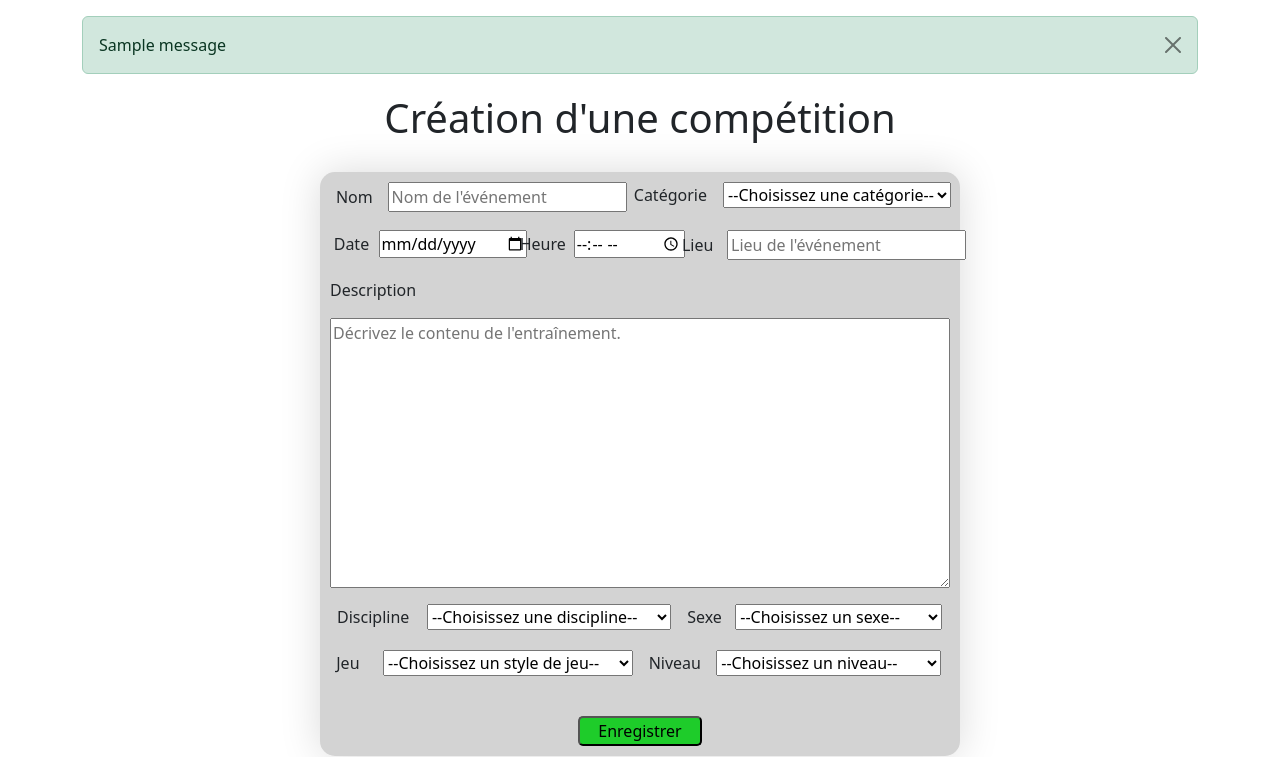
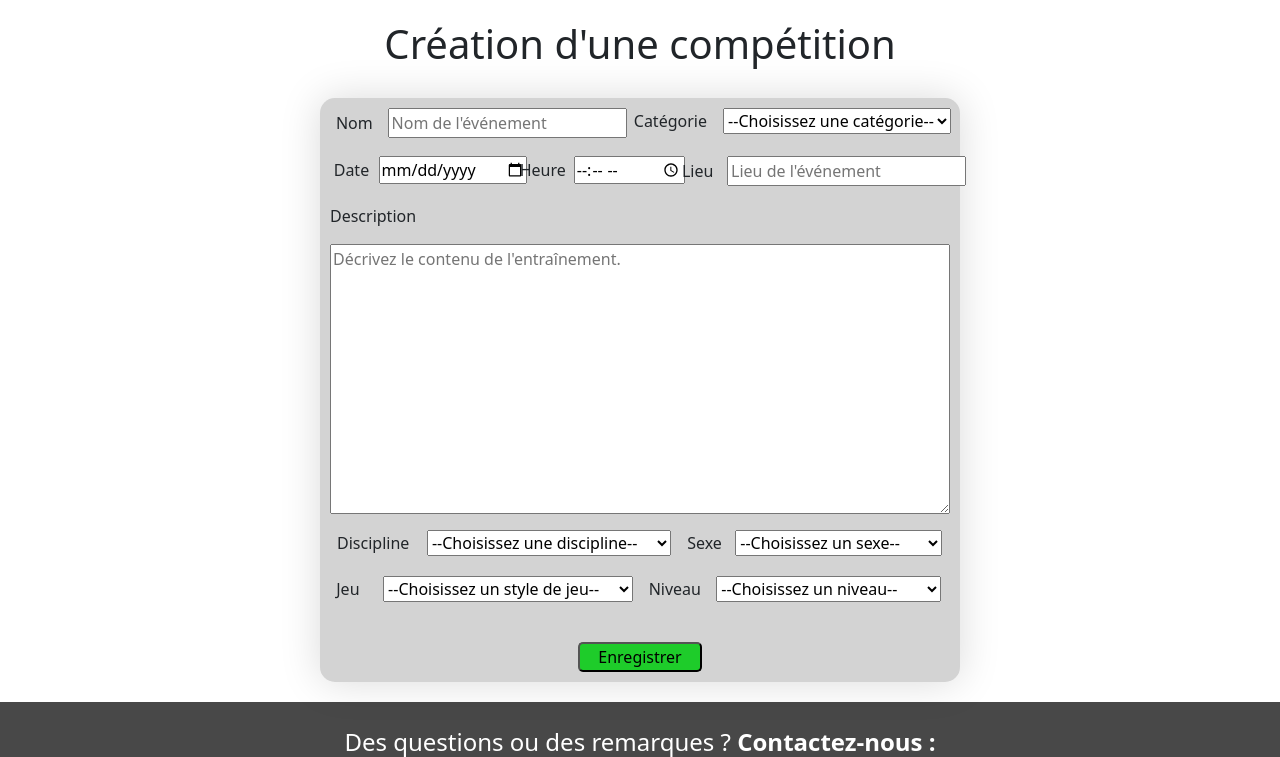
Before and after one commit to Bertili-Erwann/SAE3.01_Projet, a Flask app: page /admin/creation_competition in a window 1280 px wide. Shown: the part 124-881 px from the top of the page. Run offline with Flask 3, Linux system fonts and the light colour scheme; a user stored in the database is signed in; tables that the repository leaves empty hold one stand-in row (values such as "Sample post"); one stand-in notice (Sample message) is shown.

Commit message:
Mise à jour de plusieurs points

```diff
--- a/escrimeBlois/templates/admin_crea_comp.html
+++ b/escrimeBlois/templates/admin_crea_comp.html
@@ -2,18 +2,6 @@
 <main id="admin_nav" role="admin_nav" class="container-fluid p-0">
   {% include "admin_nav_bar.html" %}
 </main>
-{% with messages = get_flashed_messages(with_categories=true) %}
-{% if messages %}
-<div class="container mt-3">
-{% for category, message in messages %}
-<div class="alert alert-{{ 'danger' if category == 'error' else 'success' }} alert-dismissible fade show" role="alert">
-{{ message }}
-<button type="button" class="btn-close" data-bs-dismiss="alert" aria-label="Close"></button>
-</div>
-{% endfor %}
-</div>
-{% endif %}
-{% endwith %}
 <div>
     <form action="{{ url_for('admin_comp') }}" method="POST">
         <h1 id="event_creation_title">Création d'une compétition</h1>
--- a/escrimeBlois/templates/calendrier_event.html
+++ b/escrimeBlois/templates/calendrier_event.html
@@ -3,9 +3,7 @@
 {% block section_event %}
 
 <div id='blank_space'></div>
-<div class="result-page-title">
-        <h2>Évènement - Calendrier</h2>
-    </div>
+<h1 id="event_creation_title">Calendrier des événements</h1>
 <div class="calendar-container">
 
     <form action="{{ url_for('calendrier') }}" method="GET">
--- a/escrimeBlois/templates/resultat.html
+++ b/escrimeBlois/templates/resultat.html
@@ -3,9 +3,7 @@
 {% block section_event %}
 <div id='blank_space'></div>
 <div class="result-page-container">
-    <div class="result-page-title">
-        <h2>Évènement - Résultats</h2>
-    </div>
+    <h1 id="event_creation_title">Résultats des compétitions</h1>
 
     <!-- Barre de recherche -->
     <div class="result-search-bar">
--- a/escrimeBlois/views.py
+++ b/escrimeBlois/views.py
@@ -100,6 +100,8 @@ def login():
                     return redirect(url_for("infos_persos"))
                 elif user.role == "responsable":
                     return redirect(url_for("ajouter_article"))
+                elif user.role == "admin":
+                    return redirect(url_for("admin_inscription_club"))
                 else:
                     return redirect(url_for("index"))
             else:
```
Also changed, not shown: escrimeBlois/templates/inscription_event.html (+2 -7 lines).
